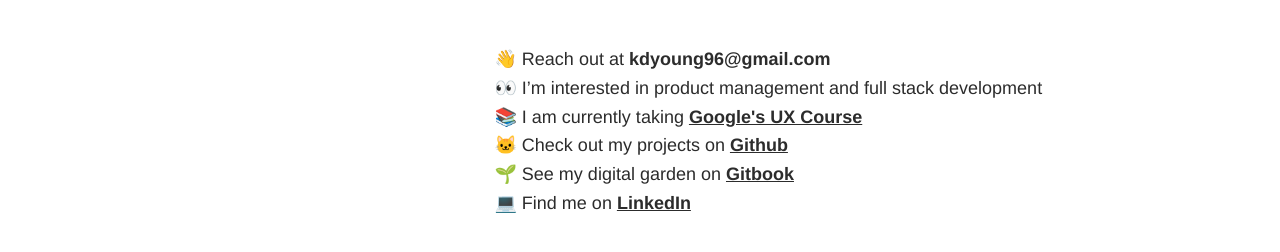
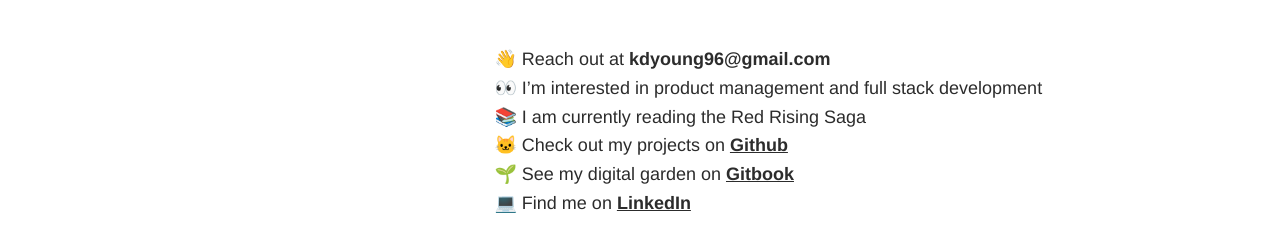
Before and after one commit to kaydyoung/kaydyoung.github.io, a Jekyll site: the page built from index.html, in a window 1280 px wide. Shown: the part 389-641 px from the top of the page. Built offline with Jekyll 4.4.1, drawn with Linux system fonts in a browser that asks for light colours.

Commit message:
some css

```diff
--- a/_includes/footer.html
+++ b/_includes/footer.html
@@ -1,3 +1,8 @@
 <div class="footer">
   <a href="LICENSE.md" target="_blank">Copyright (c) 2020 Katie Young</a>
 </div>
+<div>
+  <p>
+    Wanna talk?
+  </p>
+</div>
--- a/_sass/main.scss
+++ b/_sass/main.scss
@@ -317,6 +317,16 @@ li::before {
   text-align: center;
 }
 
+.projects {
+  //2 column layout
+  //Design the cover photos on Procreate (inspo from blog bookmarked)
+  //Update case studies based on Medium recruiter article
+  //Code one of the case studies end to end --> maybe make a post on this website and how I built it?
+}
+
+
+
+
 .social-icons {
   max-width: 600px;
   padding-top: 25px;
@@ -430,5 +440,5 @@ li::before {
   bottom: 25px;
   margin-left: 6vw;
   margin-top: 35vh;
-  width: 85vw;
-}*/
+}
+*/
--- a/about.html
+++ b/about.html
@@ -8,9 +8,11 @@ title: About
 <p>
   I've always had a passion for creating things. My childhood involved a lot of Legos and cardboard castles. When I turned 10 years old my family moved overseas and I was exposed to a new form of design: Scandinavian minimalism.<br>
   </br>
-  We frequently explored new cities and I happily absorbed all of the new sensory information. I loved the classical architecture of Rome, the romantic facades of Paris, and the medieval castles of Prague, but I always found myself coming back to the careful and simplistic forms in Danish design. Today, this inspiration manifests itself on the web.
+  We explored new cities together and I happily absorbed all the new sensory information. I loved the classical architecture of Rome, the romantic facades of Paris, and the medieval castles of Prague, but I always found myself coming back to the careful and simplistic forms in Danish design. Today, this inspiration manifests itself on the web.
   <br></br>
   I created this website as a fun personal project, but also as an experiment in optimizing a webpage for speed without sacrificing user experience. New websites frequently place form over function and I wanted to pay homage to old school efficiency with my design.
   <br></br>
   I continually strive towards improvement. I develop products I believe in by researching carefully, iterating agilely, and supporting my team wholeheartedly.
+  <br></br>
+  If I sound like a good fit for your team, drop me an email at kdyoung96@gmail.com
 </p>
--- a/index.html
+++ b/index.html
@@ -11,7 +11,7 @@ title: Katie
     <p>
         👋 Reach out at <b>kdyoung96@gmail.com</b><br>
         👀 I’m interested in product management and full stack development<br>
-        📚 I am currently taking <a href="https://www.coursera.org/professional-certificates/google-ux-design" target="_blank">Google's UX Course</a><br>
+        📚 I am currently reading the Red Rising Saga<br>
         🐱 Check out my projects on <a href="https://github.com/kaydyoung" target="_blank">Github</a><br>
         🌱 See my digital garden on <a href="https://kaydyoung.gitbook.io/my-brain/" target="_blank">Gitbook</a><br>
         <!-- 📝 Keep up with my thoughts on <a href="https://medium.com/@kaydyoung" target="_blank">Medium</a><br> -->
--- a/projects.html
+++ b/projects.html
@@ -10,4 +10,7 @@ title: Projects
             🚧Under Construction. Check back soon!
         </p>
     </div>
+    <div class="projects">
+
+    </div>
 </div>
```
Also changed, not shown: 6 other files.
